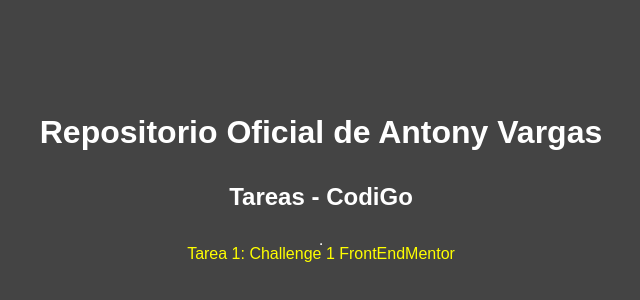
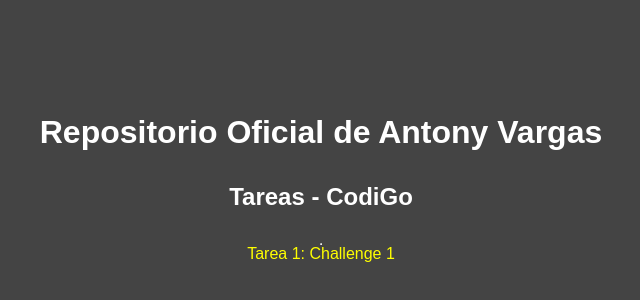
Before and after one commit to antonyvargasv/pruebaluispage.github.io, a plain HTML site: page index.html in a window 1280 px wide. Shown: the part 212-512 px from the top of the page, without its empty margins (319-959 px from the left). Drawn offline with Linux system fonts and the light colour scheme.

Commit message:
agregando link del challenge

```diff
--- a/index.html
+++ b/index.html
@@ -14,11 +14,11 @@
     <ul class="tareas">
       <li class="tareas__tarea">
         <a
-          href="https://antonyvargasv.github.io/codigo-5-prueba/hola.html"
+          href="https://antonyvargasv.github.io/challenge02/"
           class="tareas__link"
           target="_blank"
         >
-          Tarea 1: Challenge 1 FrontEndMentor
+          Tarea 1: Challenge 1
         </a>
       </li>
     </ul>
```
